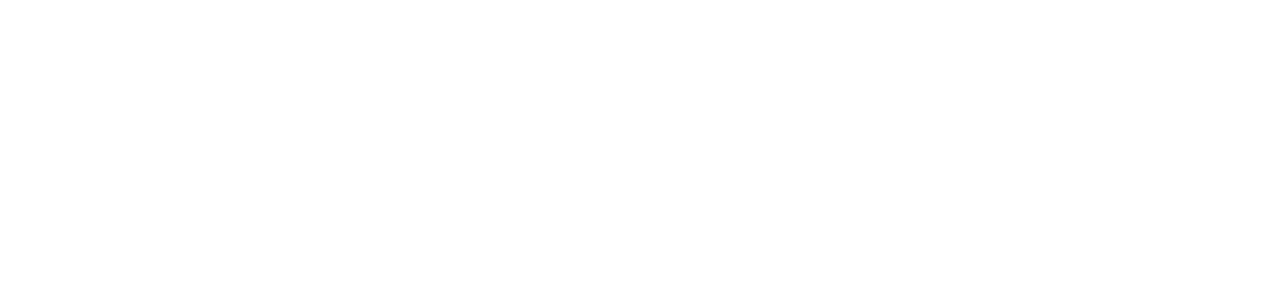
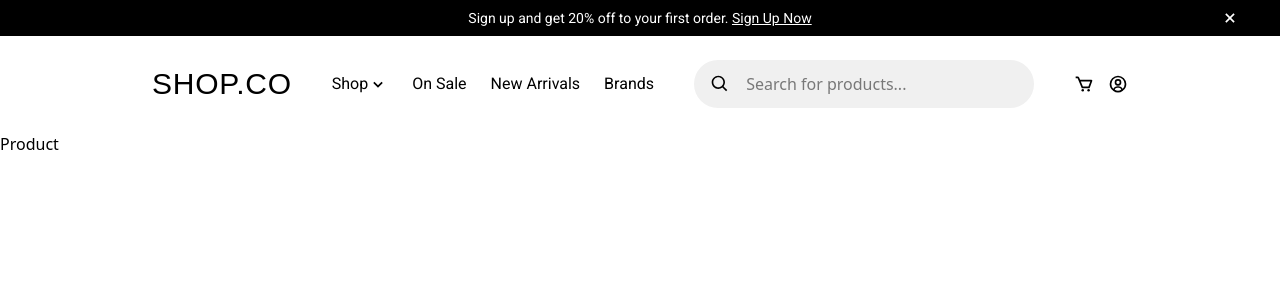
Before and after one commit to trishacapitle/clothing-ecommerce-frontend, a React (Vite) app: page /product/1 in a window 1280 px wide. Before the commit this address had no page. Shown: the top 300 px of the page. Built offline with nearby package versions, Linux system fonts and the light colour scheme; a web font is replaced by a local one.

Commit message:
chore: configure file and folder structure for product page

```diff
--- a/src/App.jsx
+++ b/src/App.jsx
@@ -12,7 +12,7 @@ const App = () => {
         <Route path="/" element={<MainLayout />}>
           <Route index element={<Landing />} />
           <Route path="/category/:type" element={<Category />} />
-          <Route path="/product" element={<Product />} />
+          <Route path="/product/:id" element={<Product />} />
           <Route path="/checkout" element={<Checkout />} />
         </Route>
       </Routes>
--- a/src/pages/ProductPage/Product.jsx
+++ b/src/pages/ProductPage/Product.jsx
@@ -1,5 +1,3 @@
-import React from 'react'
-
 const Product = () => {
   return (
     <div>Product</div>
--- /dev/null
+++ b/src/pages/ProductPage/components/Faq.jsx
@@ -0,0 +1,9 @@
+import React from 'react'
+
+const Faq = () => {
+  return (
+    <div>Faq</div>
+  )
+}
+
+export default Faq
--- /dev/null
+++ b/src/pages/ProductPage/components/ProductShowcase.jsx
@@ -0,0 +1,9 @@
+import React from 'react'
+
+const ProductShowcase = () => {
+  return (
+    <div>ProductShowcase</div>
+  )
+}
+
+export default ProductShowcase
--- /dev/null
+++ b/src/pages/ProductPage/ui/ReviewFilter.jsx
@@ -0,0 +1,9 @@
+import React from 'react'
+
+const ReviewFilter = () => {
+  return (
+    <div>ReviewFilter</div>
+  )
+}
+
+export default ReviewFilter
```
